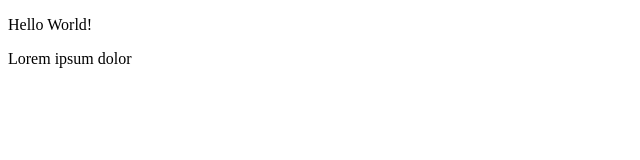
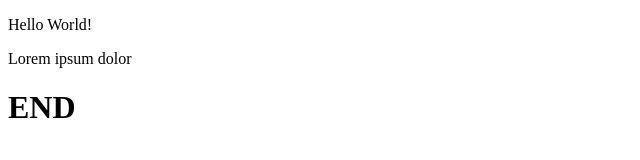
Before and after one commit to ADevCodeS/Test, a plain HTML site: page index.html in a window 1280 px wide. Shown: the whole page, without its empty margins (0-640 px from the left). Drawn offline with Linux system fonts and the light colour scheme.

Commit message:
2024_10_22_C002_add-h1

```diff
--- a/index.html
+++ b/index.html
@@ -8,5 +8,6 @@
 <body>
     <p>Hello World!</p>
     <p>Lorem ipsum dolor</p>
+    <H1>END</H1>
 </body>
 </html>
```
